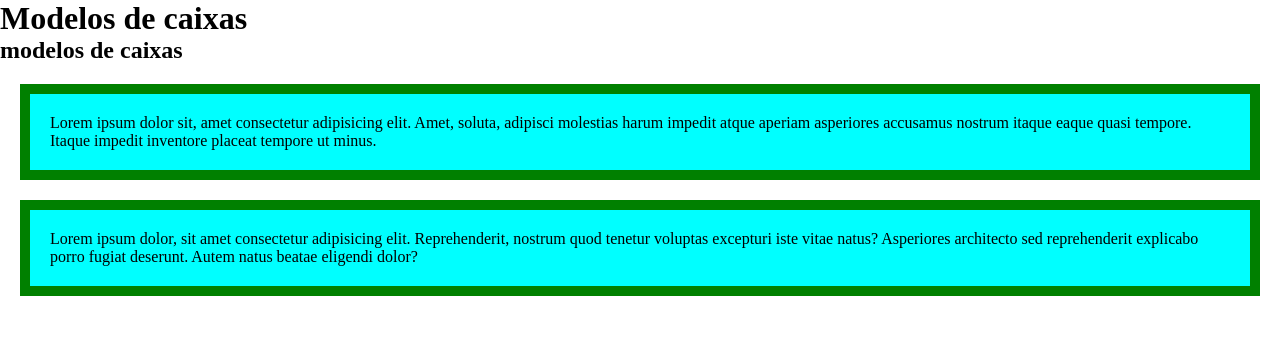
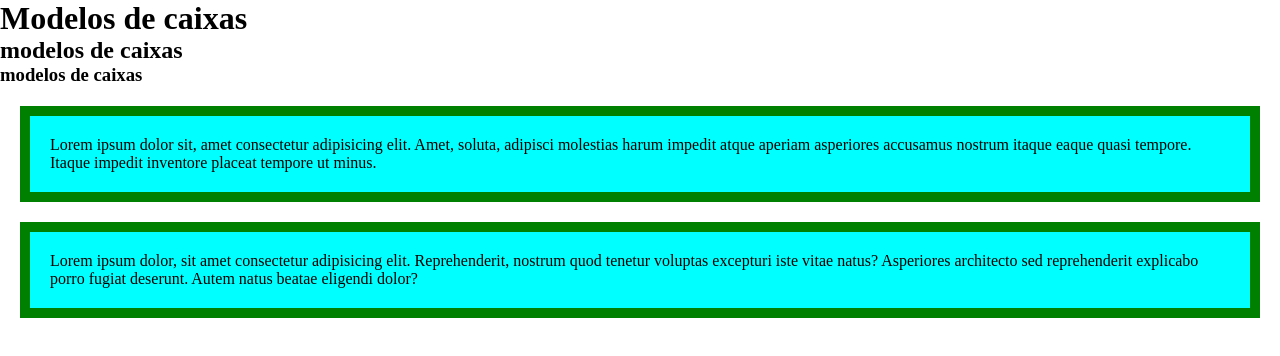
Before and after one commit to Valdeni-ferreira/desafios-dev-quest-22., a plain HTML site: page index.html in a window 1280 px wide. Drawn offline with Linux system fonts and the light colour scheme.

Commit message:
adicionado mais um modelo de caixas com h3

```diff
--- a/index.html
+++ b/index.html
@@ -12,6 +12,8 @@
 
     <h2>modelos de caixas</h2>
 
+    <h3>modelos de caixas</h3>
+
     <p>Lorem ipsum dolor sit, amet consectetur adipisicing elit. Amet, soluta, adipisci molestias harum impedit atque aperiam asperiores accusamus nostrum itaque eaque quasi tempore. Itaque impedit inventore placeat tempore ut minus.</p>
 
     <p>Lorem ipsum dolor, sit amet consectetur adipisicing elit. Reprehenderit, nostrum quod tenetur voluptas excepturi iste vitae natus? Asperiores architecto sed reprehenderit explicabo porro fugiat deserunt. Autem natus beatae eligendi dolor?</p>
```
